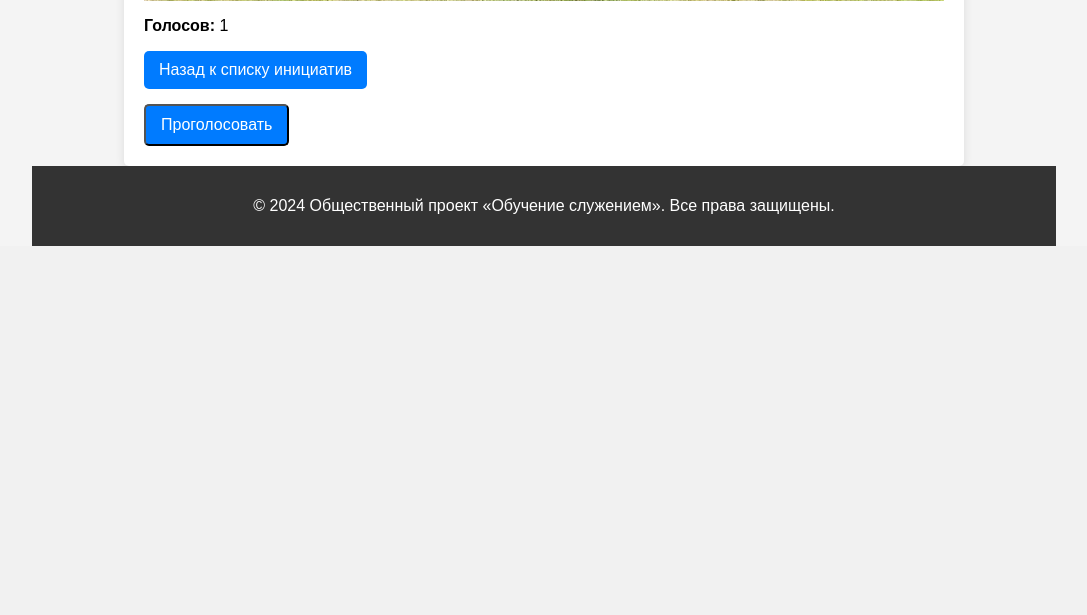
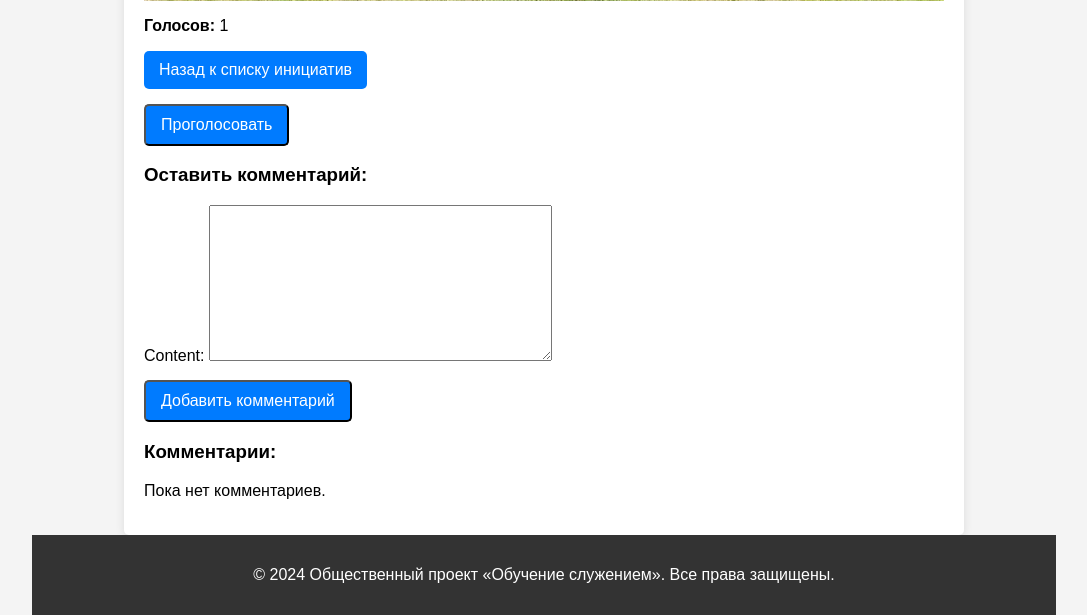
Before and after one commit to IlyaSylkin/django-web-site, a Django app: page /initiatives/1 in a window 1280 px wide. Shown: the part 843-1458 px from the top of the page, without its empty margins (96-1183 px from the left). Before the commit the page ends 1089 px from the top, so only its background shows below. Run offline with Django 5.2, Linux system fonts and the light colour scheme; a user stored in the database is signed in; data comes from the database, SQL or seed files in the repository; both versions use the stored data as it was after the commit.

Commit message:
Добавлены комментарии к инициативам

```diff
--- a/backend/backend/settings.py
+++ b/backend/backend/settings.py
@@ -67,6 +67,7 @@ TEMPLATES = [
                 "django.template.context_processors.request",
                 "django.contrib.auth.context_processors.auth",
                 "django.contrib.messages.context_processors.messages",
+                'main.context_processors.moderator_status',
             ],
         },
     },
--- a/backend/initiatives/forms.py
+++ b/backend/initiatives/forms.py
@@ -1,8 +1,14 @@
 # backend/initiatives/forms.py
 from django import forms
 from .models import Initiative
+from .models import Comment
 
 class InitiativeForm(forms.ModelForm):
     class Meta:
         model = Initiative
         fields = ['title', 'description', 'initiator_name', 'email', 'image']
+
+class CommentForm(forms.ModelForm):
+    class Meta:
+        model = Comment
+        fields = ['content']
--- a/backend/initiatives/models.py
+++ b/backend/initiatives/models.py
@@ -30,3 +30,13 @@ class Vote(models.Model):
         unique_together = ('user', 'initiative')  # Ограничение на уникальность
         def __str__(self):
             return f"{self.user} голосовал за {self.initiative}"
+
+
+class Comment(models.Model):
+    user = models.ForeignKey(User, on_delete=models.CASCADE)
+    initiative = models.ForeignKey(Initiative, related_name='comments', on_delete=models.CASCADE)
+    content = models.TextField()
+    created_at = models.DateTimeField(auto_now_add=True)
+
+    def __str__(self):
+        return f'{self.user.username}: {self.content}'
--- a/backend/initiatives/templates/initiatives/details_view.html
+++ b/backend/initiatives/templates/initiatives/details_view.html
@@ -27,8 +27,26 @@
             {% csrf_token %}
             <button type="submit" class="btn">Проголосовать</button>
         </form>
+
+        <h3>Оставить комментарий:</h3>
+        <form action="{% url 'add_comment' initiative.id %}" method="POST">
+            {% csrf_token %}
+            {{ comment_form.as_p }}  <!-- Поле для комментария -->
+            <button type="submit" class="btn">Добавить комментарий</button>
+        </form>
+
+        <h3>Комментарии:</h3>
+        {% for comment in comments %}
+            <div class="comment">
+                <strong>{{ comment.user.username }}</strong> - {{ comment.created_at }}:
+                <p>{{ comment.content }}</p>
+            </div>
+        {% empty %}
+            <p>Пока нет комментариев.</p>
+        {% endfor %}
+
     {% else %}
-        <p>Чтобы проголосовать, пожалуйста, <a href="{% url 'login' %}">войдите</a>.</p>
+        <p>Чтобы проголосовать или оставить комментарий, пожалуйста, <a href="{% url 'login' %}">войдите</a>.</p>
     {% endif %}
 <div\>
 {% endblock %}
--- a/backend/initiatives/urls.py
+++ b/backend/initiatives/urls.py
@@ -9,4 +9,6 @@ urlpatterns = [
     path('approve/<int:id>/', views.approve_initiative, name='approve_initiative'),
     path('reject/<int:id>/', views.reject_initiative, name='reject_initiative'),
     path('vote/<int:id>/', views.vote_initiative, name='vote_initiative'),
+    path('initiatives/<int:pk>/', views.InitiativesDetailView.as_view(), name='initiative-detail'),
+    path('initiatives/<int:initiative_id>/comment/', views.add_comment, name='add_comment'),
 ]
--- a/backend/initiatives/views.py
+++ b/backend/initiatives/views.py
@@ -1,5 +1,5 @@
 from django.shortcuts import render, redirect, get_object_or_404
-from .forms import InitiativeForm
+from .forms import InitiativeForm,CommentForm
 from django.views.generic import DetailView
 from initiatives.models import Initiative
 from django.contrib.auth.decorators import user_passes_test
@@ -30,7 +30,22 @@ class InitiativesDetailView(DetailView):
     def get_context_data(self, **kwargs):
         context = super().get_context_data(**kwargs)
         context['is_moderator'] = self.request.user.groups.filter(name='Moderators').exists()
+        context['comments'] = self.object.comments.all()  # Получаем все комментарии
+        context['comment_form'] = CommentForm()  # Передаем форму для комментария
         return context
+
+@login_required
+def add_comment(request, initiative_id):
+    initiative = get_object_or_404(Initiative, id=initiative_id)
+    if request.method == 'POST':
+        form = CommentForm(request.POST)
+        if form.is_valid():
+            comment = form.save(commit=False)
+            comment.user = request.user  # Устанавливаем текущего пользователя как автора комментария
+            comment.initiative = initiative  # Привязываем комментарий к инициативе
+            comment.save()  # Сохраняем комментарий
+            return redirect('initiative-detail', pk=initiative.id)  # Перенаправление на страницу детали инициативы
+    return redirect('initiative-detail', pk=initiative.id)  # Если форма недействительна
 
 def is_moderator(user):
     return user.groups.filter(name='Moderators').exists()
@@ -62,7 +77,9 @@ def vote_initiative(request, id):
     if Vote.objects.filter(user=request.user, initiative=initiative).exists():
         return render(request, 'initiatives/details_view.html', {
             'initiative': initiative,
-            'error': 'Вы уже проголосовали за эту инициативу.'
+            'error': 'Вы уже проголосовали за эту инициативу.',
+            'comments': initiative.comments.all(),  # Передаем комментарии
+            'comment_form': CommentForm(),  # Передаем форму для комментариев
         })
 
     # Если нет, создаем новый голос
--- /dev/null
+++ b/backend/main/context_processors.py
@@ -0,0 +1,5 @@
+from django.contrib.auth.models import Group
+
+def moderator_status(request):
+    is_moderator = request.user.is_authenticated and request.user.groups.filter(name='Moderators').exists()
+    return {'is_moderator': is_moderator}
--- a/backend/main/views.py
+++ b/backend/main/views.py
@@ -2,14 +2,11 @@ from django.shortcuts import render
 from initiatives.models import Initiative
 
 def index(request):
-    # Проверяем, является ли пользователь модератором
-    is_moderator = request.user.groups.filter(name='Moderators').exists() if request.user.is_authenticated else False
-
     # Получаем все инициативы со статусом 'approved' и сортируем их по дате отправки
     initiatives = Initiative.objects.filter(status='approved').order_by('-submission_date')
 
     # Рендерим шаблон home.html и передаем переменные
-    return render(request, 'main/main.html', {'initiatives': initiatives, 'is_moderator': is_moderator})
+    return render(request, 'main/main.html', {'initiatives': initiatives})
 
 
 def about(request):
```
Also changed, not shown: backend/db.sqlite3, backend/initiatives/migrations/0008_comment.py (added).
